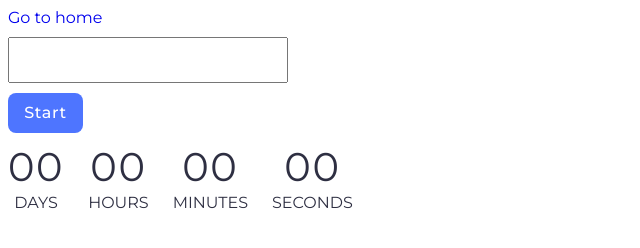
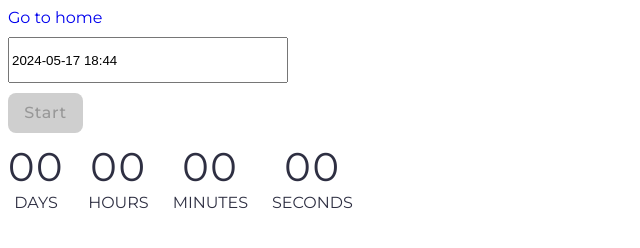
Before and after one commit to AntonM88/goit-js-hw-10, a website built with Vite: page src/1-timer.html in a window 1280 px wide. Shown: the whole page, without its empty margins (0-640 px from the left). Built offline with nearby package versions, Linux system fonts and the light colour scheme.

Commit message:
corect name

```diff
--- a/src/1-timer.html
+++ b/src/1-timer.html
@@ -37,6 +37,6 @@
         </div>
       </div>
     </section>
-    <script type="module" src="./js/1-time.js"></script>
+    <script type="module" src="./js/1-timer.js"></script>
   </body>
 </html>
```
